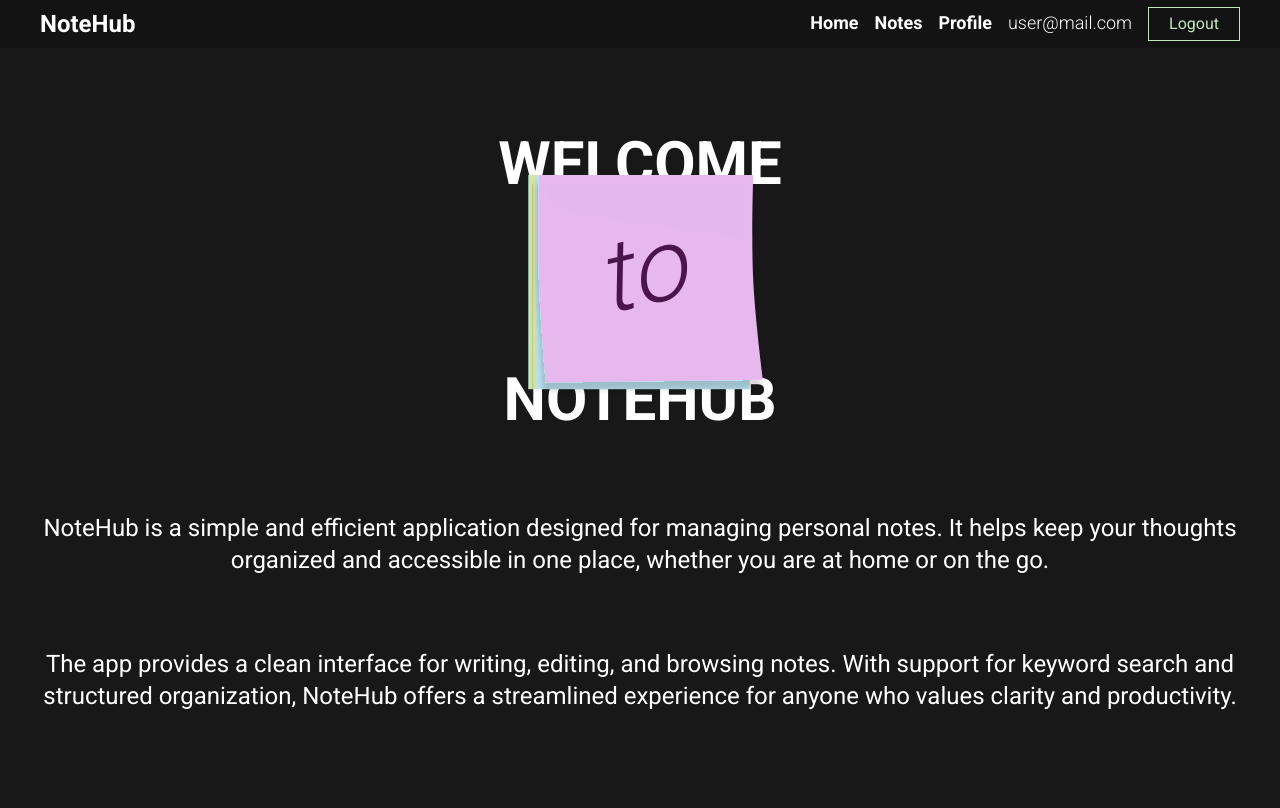
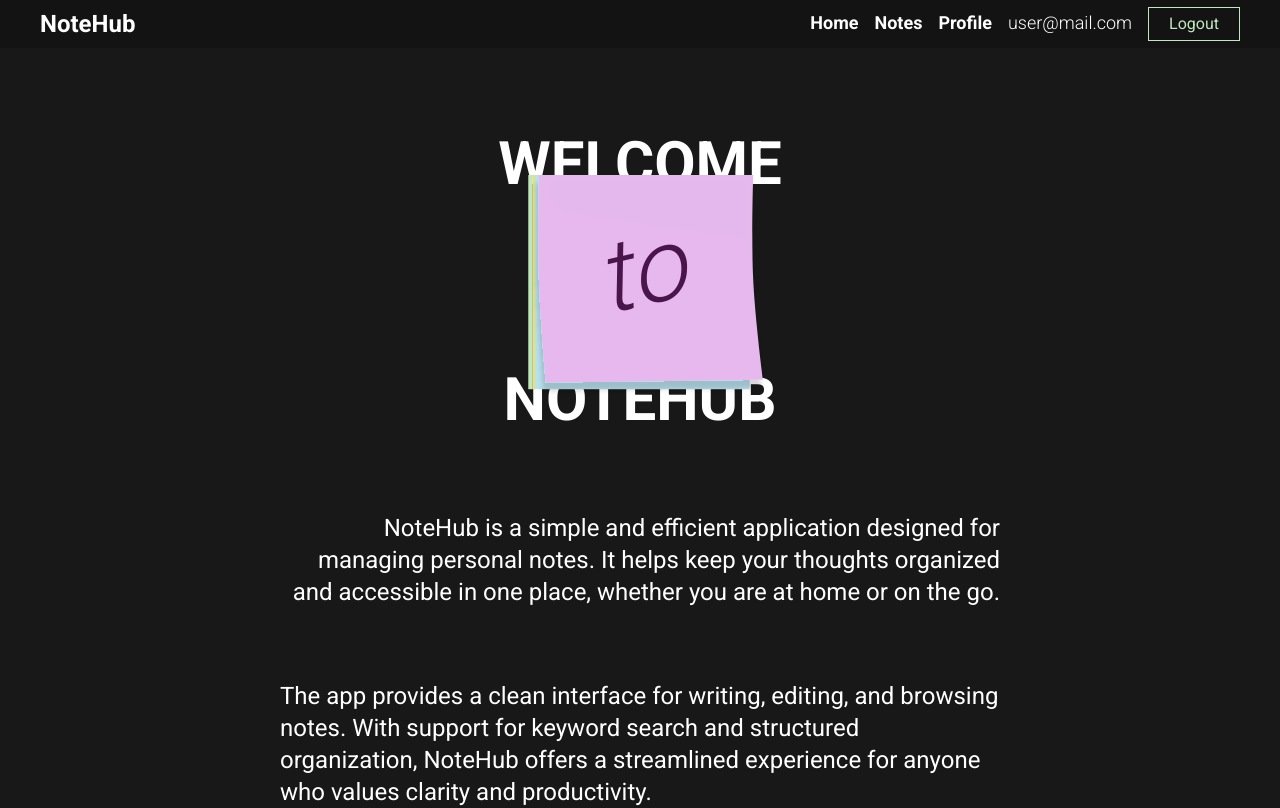
Before and after one commit to hellvita/notehub-helvita, a Next.js app: page / in a window 1280 px wide. Shown: the top 808 px of the page. Built offline with nearby package versions, Linux system fonts and the light colour scheme; no server answers.

Commit message:
add styles for the About component (tablet/tablet-big)

```diff
--- a/components/Header/About/About.tsx
+++ b/components/Header/About/About.tsx
@@ -1,12 +1,12 @@
 export default function About() {
   return (
-    <div className="desktop:hidden text-center">
-      <p className="mb-4 mobile:mb-12 tablet:mb-11 tablet-big:mb-18 mobile:text-s20 tablet-big:text-s24">
+    <div className="desktop:hidden text-center tablet:max-w-120 tablet-big:max-w-180">
+      <p className="mb-4 mobile:mb-12 tablet:mb-11 tablet-big:mb-18 mobile:text-s20 tablet-big:text-s24 tablet:text-left tablet-big:text-right">
         NoteHub is a simple and efficient application designed for managing
         personal notes. It helps keep your thoughts organized and accessible in
         one place, whether you are at home or on the go.
       </p>
-      <p className="mobile:text-s20 tablet-big:text-s24">
+      <p className="mobile:text-s20 tablet-big:text-s24 tablet:text-right tablet-big:text-left">
         The app provides a clean interface for writing, editing, and browsing
         notes. With support for keyword search and structured organization,
         NoteHub offers a streamlined experience for anyone who values clarity
```
